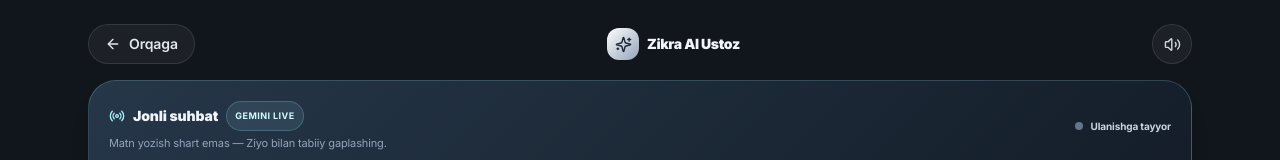
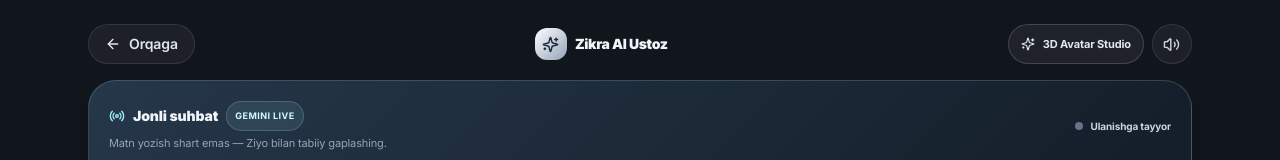
Before and after one commit to asomiddinmeliboyev048-coder/zikra01, a Next.js app: page /ai-ustoz in a window 1280 px wide. Shown: the top 160 px of the page. Built offline with nearby package versions, Linux system fonts and the light colour scheme; no server answers.

Commit message:
feat(ai-ustoz): link to 3D avatar studio

```diff
--- a/src/app/ai-ustoz/page.tsx
+++ b/src/app/ai-ustoz/page.tsx
@@ -106,7 +106,7 @@ export default function AiTutorPage() {
         <header className="flex items-center justify-between gap-3">
           <Link href="/learn" className="inline-flex h-10 items-center gap-2 rounded-full border border-white/10 bg-white/[0.05] px-4 text-sm font-semibold text-slate-200 transition hover:bg-white/10"><ArrowLeft size={16}/> Orqaga</Link>
           <div className="flex items-center gap-2 text-sm font-black tracking-tight"><span className="grid h-8 w-8 place-items-center rounded-xl bg-gradient-to-br from-white to-slate-400 text-slate-800"><Sparkles size={17}/></span>Zikra AI Ustoz</div>
-          <button onClick={() => setVoiceEnabled((value) => !value)} className="grid h-10 w-10 place-items-center rounded-full border border-white/10 bg-white/[0.05] text-slate-300" aria-label="Ovoz sozlamasi">{voiceEnabled ? <Volume2 size={17}/> : <VolumeX size={17}/>}</button>
+          <div className="flex items-center gap-2"><Link href="/ai-ustoz/studio" className="inline-flex h-10 items-center gap-2 rounded-full border border-slate-300/20 bg-white/[0.06] px-3 text-[11px] font-bold text-slate-200 transition hover:bg-white/10"><Sparkles size={14}/> 3D Avatar Studio</Link><button onClick={() => setVoiceEnabled((value) => !value)} className="grid h-10 w-10 place-items-center rounded-full border border-white/10 bg-white/[0.05] text-slate-300" aria-label="Ovoz sozlamasi">{voiceEnabled ? <Volume2 size={17}/> : <VolumeX size={17}/>}</button></div>
         </header>
 
         <div className="mt-4"><LiveVoicePanel track={track} level={level} /></div>
```
